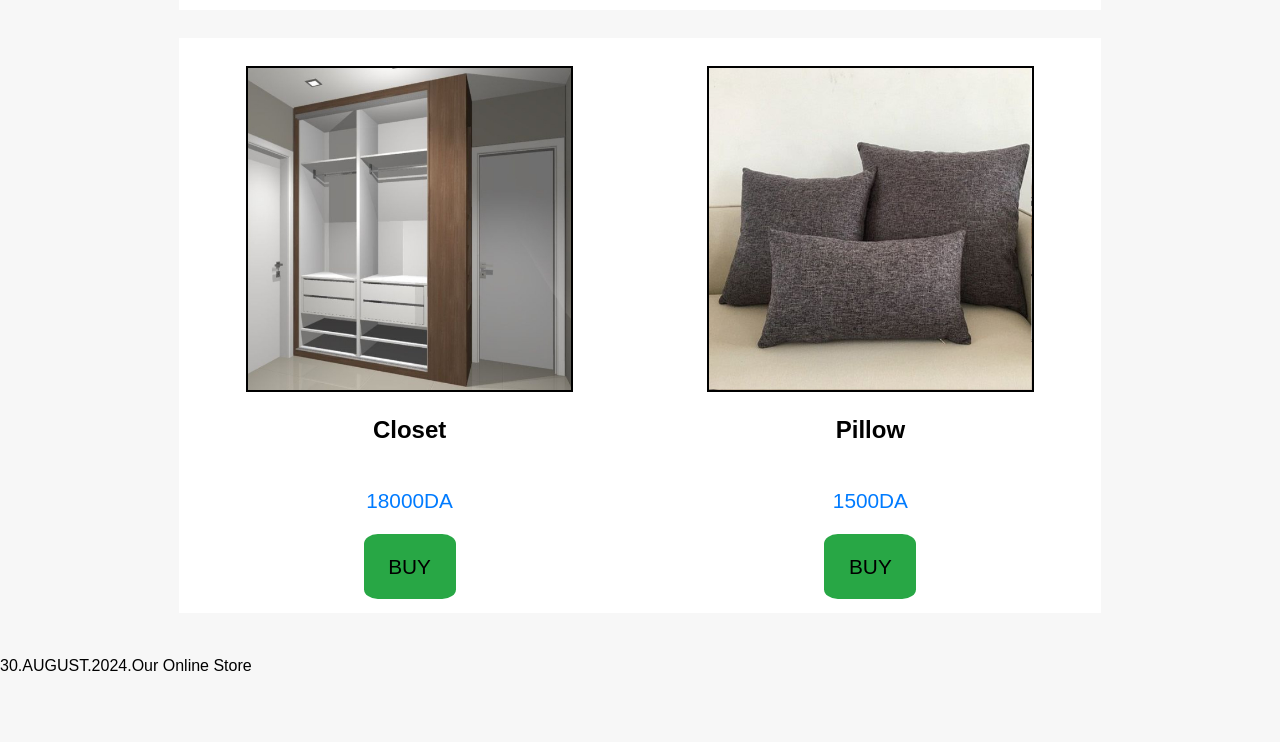
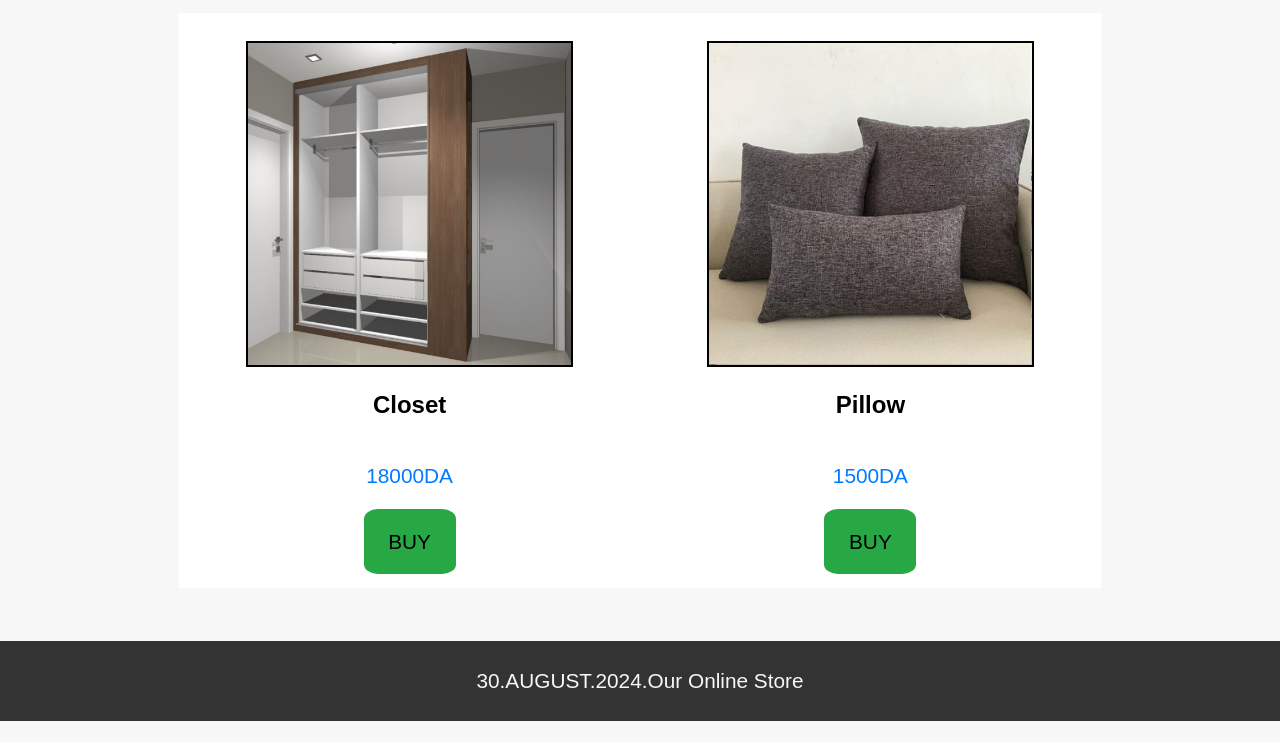
Before and after one commit to ajalil01/online-store, a plain HTML site: page index.html in a window 1280 px wide. Shown: the part 781-1523 px from the top of the page. Before the commit the page ends 1472 px from the top, so only its background shows below. Drawn offline with Linux system fonts and the light colour scheme.

Commit message:
edit store.css

```diff
--- a/store.css
+++ b/store.css
@@ -18,7 +18,7 @@ nav{
 nav p{
     padding-left: 4%;
     padding-right: 20%;
-    font-size: 2em;
+    font-size: 1.5em;
 }
 .navv{
     display: flex;
@@ -98,6 +98,18 @@ nav p{
     box-shadow: 0 4px 8px rgba(0, 0, 0, 0.15);
 }
 
+.foote{
+    background-color: #333;
+    width: 100%;
+    height: 80px;
+    margin-top: 2%;
+    font-size: 1.3em;
+    display: flex;
+    flex-direction: column;
+    align-items: center;
+    justify-content: center;
+    color: #f7f7f7;
+}
 @media(max-width:1600px){
     .a-nav{
         padding-left: 14%;
```
